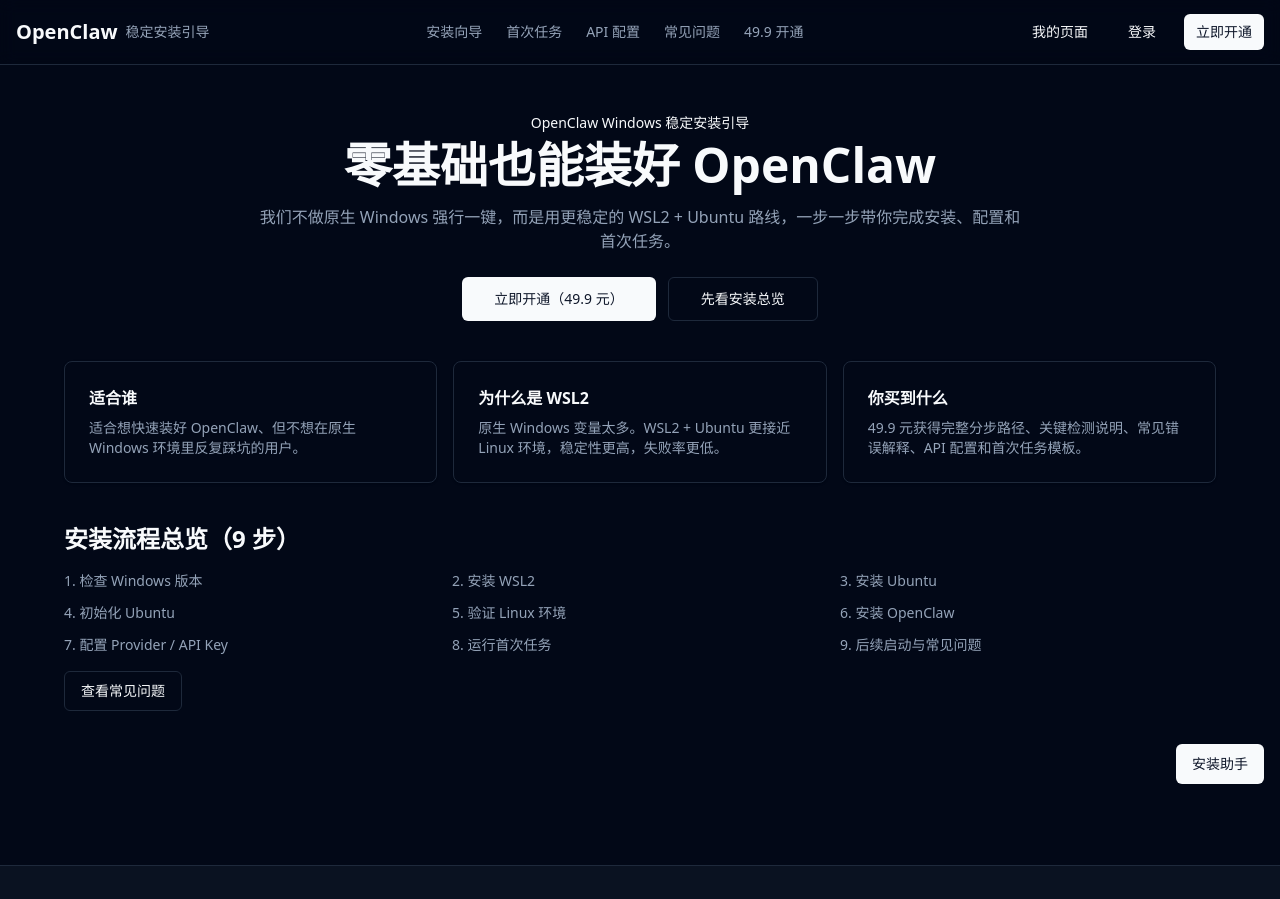
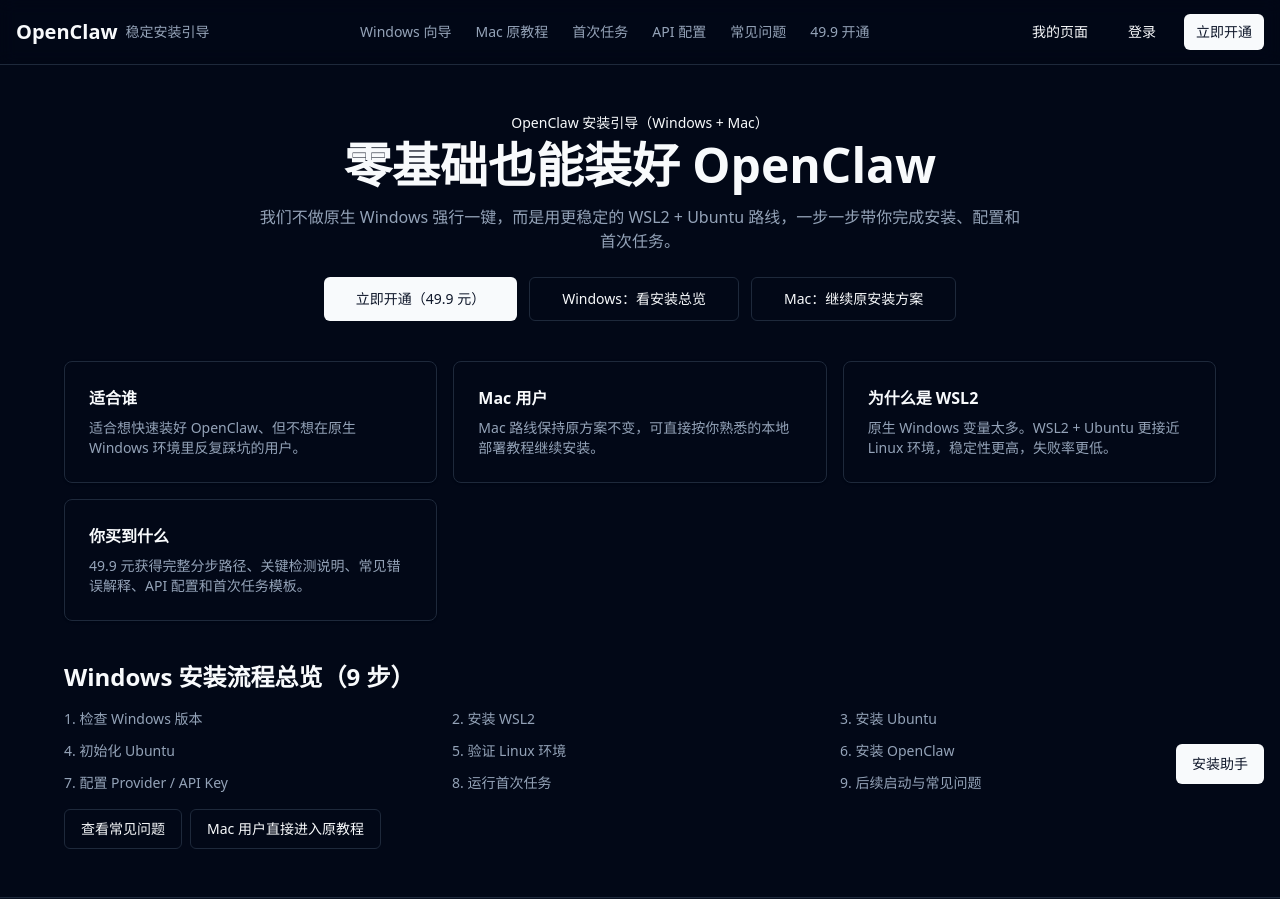
Before and after one commit to 15564412316-blip/openclaw-beginner-site, a Next.js app: page / in a window 1280 px wide. Shown: the top 899 px of the page. Built offline with nearby package versions, Linux system fonts and the light colour scheme.

Commit message:
Restore Mac original flow while keeping new Windows guided path

```diff
--- a/src/app/checkout/auto/page.tsx
+++ b/src/app/checkout/auto/page.tsx
@@ -9,6 +9,9 @@
         <h1 className="text-3xl font-bold mb-3 text-center">稳定安装引导服务（¥49.9）</h1>
         <p className="text-muted-foreground mb-6 text-center">
           不是原生 Windows 强行一键。支付后进入 WSL2 + Ubuntu 分步引导流程。
+        </p>
+        <p className="text-xs text-muted-foreground text-center mb-6">
+          说明：Mac 方案保持原教程不变，可直接从首页或价格页进入。
         </p>
 
         <HostedPaymentPanel
--- a/src/app/page.tsx
+++ b/src/app/page.tsx
@@ -28,7 +28,7 @@
     <div className="min-h-screen py-12 px-4">
       <div className="max-w-6xl mx-auto space-y-10">
         <section className="text-center">
-          <p className="text-sm text-primary mb-2">OpenClaw Windows 稳定安装引导</p>
+          <p className="text-sm text-primary mb-2">OpenClaw 安装引导（Windows + Mac）</p>
           <h1 className="text-3xl sm:text-5xl font-bold mb-4">
             {copy.title}
           </h1>
@@ -40,7 +40,10 @@
               <Link href="/pricing">{copy.cta}</Link>
             </Button>
             <Button asChild size="lg" variant="outline">
-              <Link href="/install">先看安装总览</Link>
+              <Link href="/install">Windows：看安装总览</Link>
+            </Button>
+            <Button asChild size="lg" variant="outline">
+              <Link href="/guide/local?system=macos">Mac：继续原安装方案</Link>
             </Button>
           </div>
         </section>
@@ -51,6 +54,14 @@
               <h2 className="font-semibold mb-2">适合谁</h2>
               <p className="text-sm text-muted-foreground">
                 适合想快速装好 OpenClaw、但不想在原生 Windows 环境里反复踩坑的用户。
+              </p>
+            </CardContent>
+          </Card>
+          <Card className="border-border/50">
+            <CardContent className="p-6">
+              <h2 className="font-semibold mb-2">Mac 用户</h2>
+              <p className="text-sm text-muted-foreground">
+                Mac 路线保持原方案不变，可直接按你熟悉的本地部署教程继续安装。
               </p>
             </CardContent>
           </Card>
@@ -73,7 +84,7 @@
         </section>
 
         <section>
-          <h2 className="text-2xl font-bold mb-4">安装流程总览（9 步）</h2>
+          <h2 className="text-2xl font-bold mb-4">Windows 安装流程总览（9 步）</h2>
           <div className="grid grid-cols-1 md:grid-cols-3 gap-3 text-sm text-muted-foreground">
             <p>1. 检查 Windows 版本</p>
             <p>2. 安装 WSL2</p>
@@ -86,9 +97,14 @@
             <p>9. 后续启动与常见问题</p>
           </div>
           <div className="mt-4">
-            <Button asChild variant="outline">
-              <Link href="/faq">查看常见问题</Link>
-            </Button>
+            <div className="flex flex-wrap gap-2">
+              <Button asChild variant="outline">
+                <Link href="/faq">查看常见问题</Link>
+              </Button>
+              <Button asChild variant="outline">
+                <Link href="/guide/local?system=macos">Mac 用户直接进入原教程</Link>
+              </Button>
+            </div>
           </div>
         </section>
       </div>
--- a/src/app/pricing/page.tsx
+++ b/src/app/pricing/page.tsx
@@ -16,15 +16,16 @@
 
   return (
     <div className="min-h-screen py-12 px-4">
-      <div className="max-w-3xl mx-auto">
-        <h1 className="text-3xl font-bold mb-2 text-center">49.9 元 / 次</h1>
+      <div className="max-w-5xl mx-auto">
+        <h1 className="text-3xl font-bold mb-2 text-center">安装方案与价格</h1>
         <p className="text-muted-foreground text-center mb-8">
           {intro}
         </p>
 
+        <div className="grid grid-cols-1 md:grid-cols-2 gap-4">
           <Card className="border-primary/30 ring-1 ring-primary/20">
             <CardContent className="p-6 space-y-4">
-            <h2 className="text-xl font-semibold">包含内容</h2>
+              <h2 className="text-xl font-semibold">Windows 稳定引导（49.9）</h2>
               <div className="text-sm text-muted-foreground space-y-2">
                 <p>• Windows -&gt; WSL2 -&gt; Ubuntu 的完整安装路径</p>
                 <p>• 分步骤引导页面（每步都有目的、操作、成功标志、常见问题）</p>
@@ -50,6 +51,23 @@
               </div>
             </CardContent>
           </Card>
+
+          <Card className="border-border/50">
+            <CardContent className="p-6 space-y-4">
+              <h2 className="text-xl font-semibold">Mac 原方案（保持不变）</h2>
+              <div className="text-sm text-muted-foreground space-y-2">
+                <p>• 继续使用原有 Mac 本地安装教程</p>
+                <p>• 不改变你当前的操作习惯</p>
+                <p>• 按原步骤可直接执行</p>
+              </div>
+              <div className="pt-2 flex flex-wrap gap-2">
+                <Button asChild variant="outline">
+                  <Link href="/guide/local?system=macos">进入 Mac 原教程</Link>
+                </Button>
+              </div>
+            </CardContent>
+          </Card>
+        </div>
       </div>
     </div>
   );
--- a/src/components/layout/Footer.tsx
+++ b/src/components/layout/Footer.tsx
@@ -17,7 +17,10 @@
               开通服务
             </Link>
             <Link href="/install" className="text-muted-foreground hover:text-foreground transition-colors">
-              安装向导
+              Windows 向导
+            </Link>
+            <Link href="/guide/local?system=macos" className="text-muted-foreground hover:text-foreground transition-colors">
+              Mac 原教程
             </Link>
             <Link href="/faq" className="text-muted-foreground hover:text-foreground transition-colors">
               常见问题
--- a/src/components/layout/Header.tsx
+++ b/src/components/layout/Header.tsx
@@ -20,7 +20,13 @@
             href="/install"
             className="text-sm font-medium text-muted-foreground hover:text-foreground transition-colors"
           >
-            安装向导
+            Windows 向导
+          </Link>
+          <Link
+            href="/guide/local?system=macos"
+            className="text-sm font-medium text-muted-foreground hover:text-foreground transition-colors"
+          >
+            Mac 原教程
           </Link>
           <Link
             href="/first-task"
```
Lines whose indentation alone changed are shown as unchanged.
